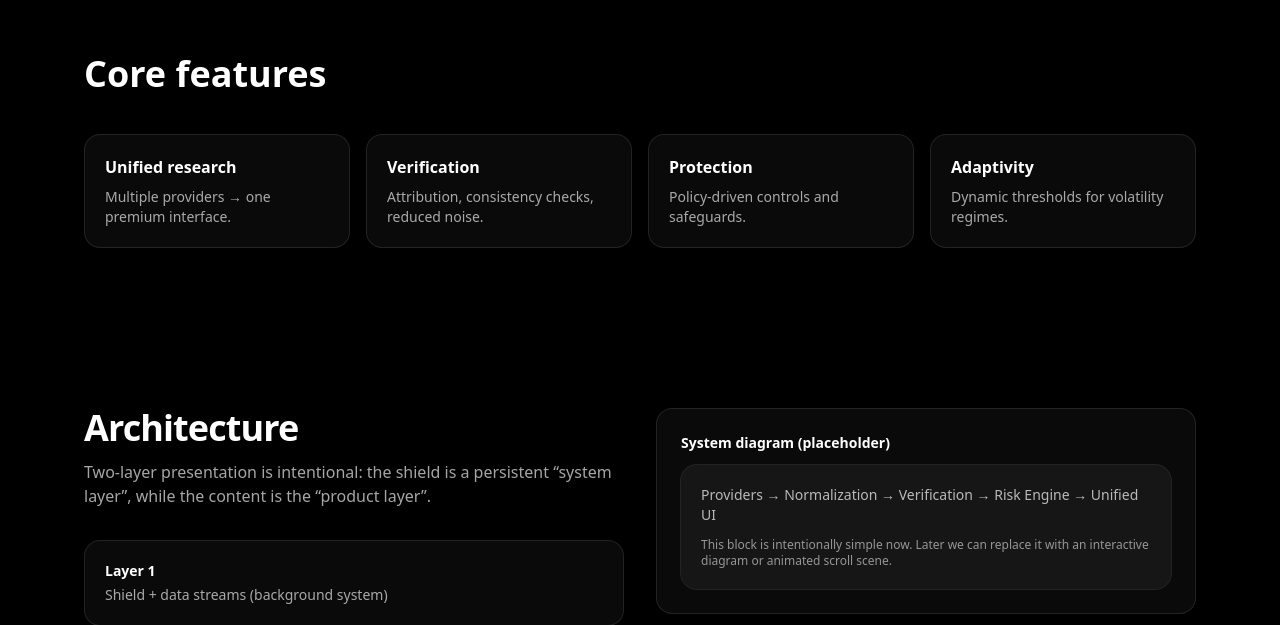
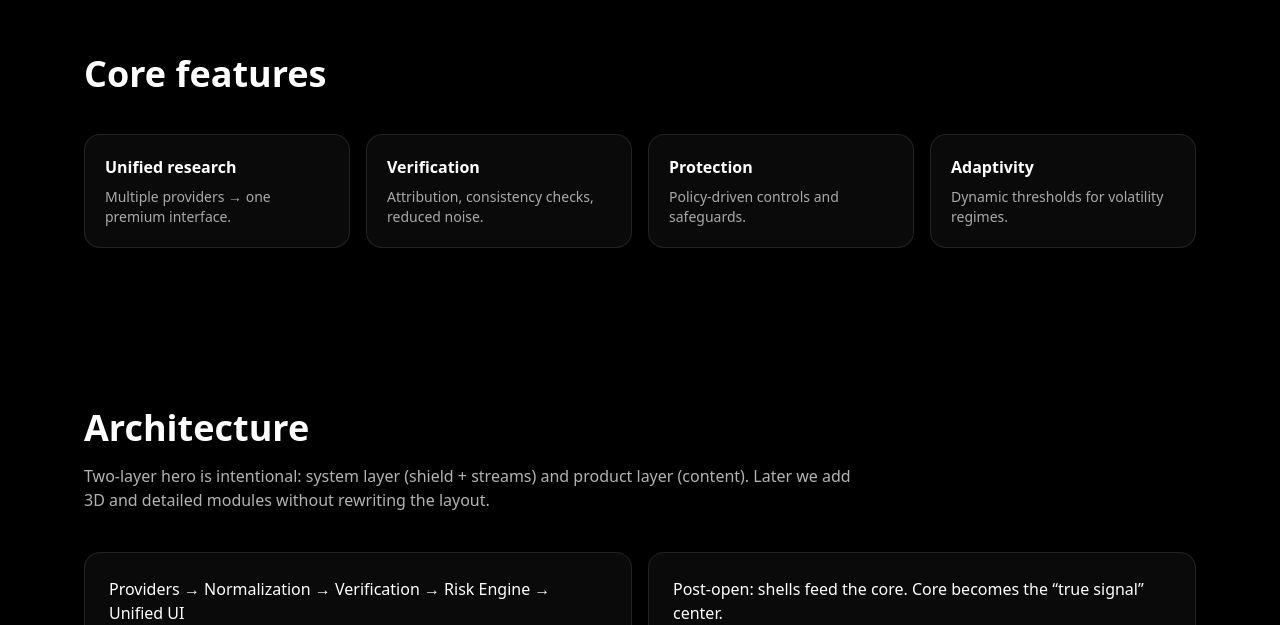
Before and after one commit to SergejMasich/aspis-network-v3, a Next.js app: page /en in a window 1280 px wide. Shown: the part 2175-2800 px from the top of the page. Built offline with nearby package versions, Linux system fonts and the light colour scheme.

Commit message:
Update Architecture.tsx

```diff
--- a/components/sections/Architecture.tsx
+++ b/components/sections/Architecture.tsx
@@ -1,42 +1,22 @@
-export default function Architecture() {
+import { copy, Locale } from "@/lib/copy";
+
+export default function Architecture({ locale }: { locale: Locale }) {
+  const t = copy[locale];
+
   return (
     <section id="architecture" className="bg-black py-20">
-      <div className="mx-auto w-full max-w-6xl px-5">
-        <div className="grid gap-8 lg:grid-cols-2 lg:items-start">
-          <div>
-            <h2 className="text-3xl font-semibold tracking-tight sm:text-4xl">
-              Architecture
-            </h2>
-            <p className="mt-3 text-white/65">
-              Two-layer presentation is intentional: the shield is a persistent “system
-              layer”, while the content is the “product layer”.
-            </p>
-
-            <div className="mt-8 space-y-3">
-              {[
-                ["Layer 1", "Shield + data streams (background system)"],
-                ["Layer 2", "Hero content + navigation (foreground product)"],
-                ["Below", "Sections that explain value, mechanics, and roadmap"]
-              ].map(([k, v]) => (
-                <div key={k} className="glass rounded-2xl p-5">
-                  <div className="text-sm font-semibold">{k}</div>
-                  <div className="mt-1 text-sm text-white/65">{v}</div>
-                </div>
-              ))}
-            </div>
+      <div className="mx-auto max-w-6xl px-5">
+        <h2 className="text-3xl font-semibold sm:text-4xl">{t.sections.architectureTitle}</h2>
+        <p className="mt-4 max-w-3xl text-white/70">
+          Two-layer hero is intentional: system layer (shield + streams) and product layer (content).
+          Later we add 3D and detailed modules without rewriting the layout.
+        </p>
+        <div className="mt-10 grid gap-4 lg:grid-cols-2">
+          <div className="glass rounded-2xl p-6">
+            Providers → Normalization → Verification → Risk Engine → Unified UI
           </div>
-
           <div className="glass rounded-2xl p-6">
-            <div className="text-sm font-semibold">System diagram (placeholder)</div>
-            <div className="mt-3 rounded-2xl bg-white/5 p-5 ring-1 ring-white/10">
-              <div className="text-sm text-white/70">
-                Providers → Normalization → Verification → Risk Engine → Unified UI
-              </div>
-              <div className="mt-3 text-xs text-white/55">
-                This block is intentionally simple now. Later we can replace it with an
-                interactive diagram or animated scroll scene.
-              </div>
-            </div>
+            Post-open: shells feed the core. Core becomes the “true signal” center.
           </div>
         </div>
       </div>
```
